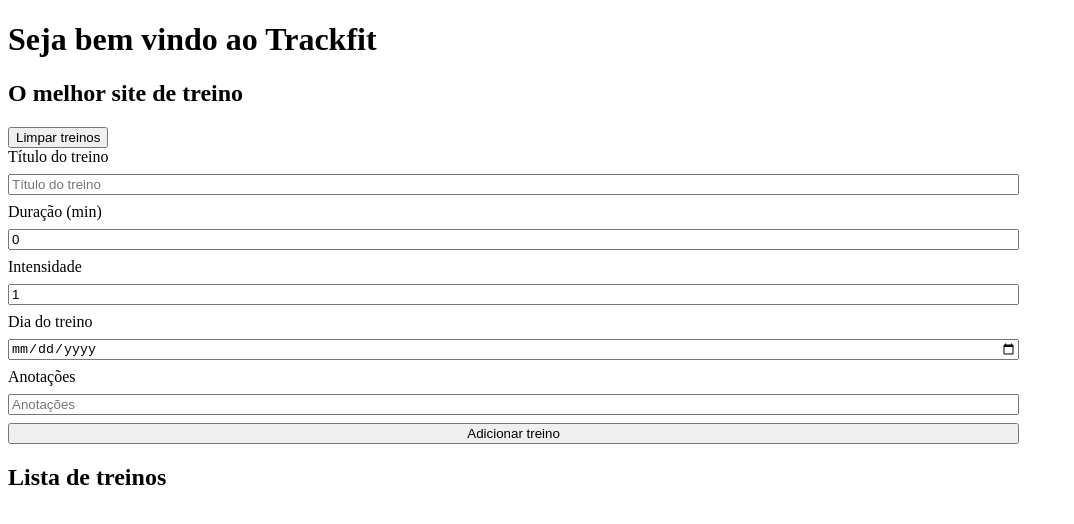
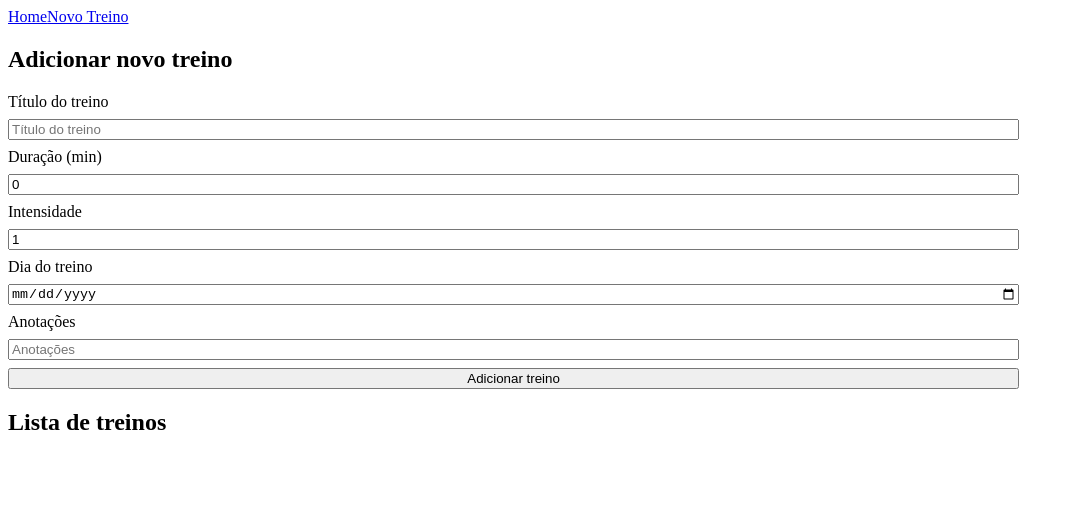
Before and after one commit to wesley1812/trackfit, a React (Vite) app: page /add in a window 1280 px wide. Shown: the top 524 px of the page, without its empty margins (0-1074 px from the left). Built offline with nearby package versions, Linux system fonts and the light colour scheme.

Commit message:
feat:added react router dom

```diff
--- a/package.json
+++ b/package.json
@@ -11,7 +11,8 @@
   },
   "dependencies": {
     "react": "^19.1.1",
-    "react-dom": "^19.1.1"
+    "react-dom": "^19.1.1",
+    "react-router-dom": "^7.8.2"
   },
   "devDependencies": {
     "@eslint/js": "^9.33.0",
--- a/src/App.tsx
+++ b/src/App.tsx
@@ -1,29 +1,20 @@
-import { useState } from "react";
-import { Header } from "./components/header";
-import { WorkoutForm } from "./components/workout-form";
-import { WorkoutList } from "./components/workout-list";
-import type { Workout } from "./types/workout";
+import { BrowserRouter, Route, Routes } from "react-router-dom";
+import { Layout } from "./components/layout";
+import { AddWorkout } from "./pages/add-workout";
+import { Home } from "./pages/home";
+import { WorkoutDetails } from "./pages/workout-details";
 
 function App() {
-  const [listWorkout, setListWorkout] = useState<Workout[]>([]);
-
-  function addWorkout(workout: Workout): void {
-    setListWorkout((previous) => [...previous, workout]);
-  }
-
-  function cleanWorkoutList(): void {
-    setListWorkout([]);
-  }
-
   return (
-    <>
-      <Header />
-      <main>
-        <button onClick={cleanWorkoutList}>Limpar treinos</button>
-        <WorkoutForm onAdd={addWorkout} />
-        <WorkoutList workoutList={listWorkout} />
-      </main>
-    </>
+    <BrowserRouter>
+      <Routes>
+        <Route path="/" element={<Layout />}>
+          <Route index element={<Home />} />
+          <Route path="/add" element={<AddWorkout />} />
+          <Route path="/workout/:id" element={<WorkoutDetails />} />
+        </Route>
+      </Routes>
+    </BrowserRouter>
   );
 }
 
--- /dev/null
+++ b/src/components/layout.tsx
@@ -0,0 +1,13 @@
+import { Link, Outlet } from "react-router-dom";
+
+export function Layout() {
+  return (
+    <>
+      <nav>
+        <Link to="/">Home</Link>
+        <Link to="/add">Novo Treino</Link>
+      </nav>
+      <Outlet />
+    </>
+  );
+}
--- a/src/components/workout-list.tsx
+++ b/src/components/workout-list.tsx
@@ -1,5 +1,5 @@
 import type { Workout } from "../types/workout";
-import { WorkoutCard } from "./workout-card";
+import { WorkoutResume } from "./workout-resume";
 
 interface WorkoutListProps {
   workoutList: Workout[];
@@ -11,7 +11,7 @@
       <h2>Lista de treinos</h2>
 
       {workoutList.map((value) => {
-        return <WorkoutCard workout={value} />;
+        return <WorkoutResume workout={value} />;
       })}
     </>
   );
--- /dev/null
+++ b/src/components/workout-resume.tsx
@@ -0,0 +1,33 @@
+import { Link } from "react-router-dom";
+import type { Workout } from "../types/workout";
+
+interface WorkoutResumeProps {
+  workout: Workout;
+}
+
+export function WorkoutResume({ workout }: WorkoutResumeProps) {
+  return (
+    <div
+      style={{
+        marginTop: "0.5rem",
+        border: "1px solid #ccc",
+        width: "80%",
+      }}
+    >
+      <div
+        style={{
+          display: "flex",
+          gap: "1rem",
+          alignItems: "center",
+        }}
+      >
+        <h2>{workout.title}</h2>
+        <Link to={`/workout/${workout.id}`} state={{ workout }}>
+          Detalhes
+        </Link>
+      </div>
+
+      <h3>Data: {workout.date}</h3>
+    </div>
+  );
+}
--- /dev/null
+++ b/src/pages/add-workout.tsx
@@ -0,0 +1,21 @@
+import { useState } from "react";
+import { WorkoutForm } from "../components/workout-form";
+import { WorkoutList } from "../components/workout-list";
+import type { Workout } from "../types/workout";
+
+export function AddWorkout() {
+  const [workouts, setWorkouts] = useState<Workout[]>([]);
+
+  function addWorkout(workout: Workout): void {
+    setWorkouts((prev) => [...prev, workout]);
+  }
+
+  return (
+    <>
+      <h2>Adicionar novo treino</h2>
+
+      <WorkoutForm onAdd={addWorkout} />
+      <WorkoutList workoutList={workouts} />
+    </>
+  );
+}
--- /dev/null
+++ b/src/pages/home.tsx
@@ -0,0 +1,3 @@
+export function Home() {
+  return <h2>Página home</h2>;
+}
--- /dev/null
+++ b/src/pages/workout-details.tsx
@@ -0,0 +1,16 @@
+import { useLocation, useParams } from "react-router-dom";
+import { WorkoutCard } from "../components/workout-card";
+
+export function WorkoutDetails() {
+  const { id } = useParams();
+
+  const { state } = useLocation();
+
+  return (
+    <>
+      <h2>Detalhes do treino - ID {id}</h2>
+
+      <WorkoutCard workout={state.workout} />
+    </>
+  );
+}
```
Also changed, not shown: 1 other file (tests, documents, lock files or other folders).
